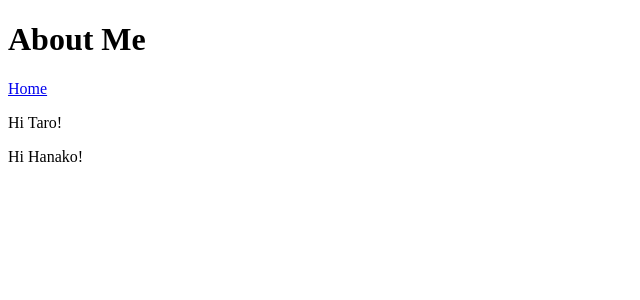
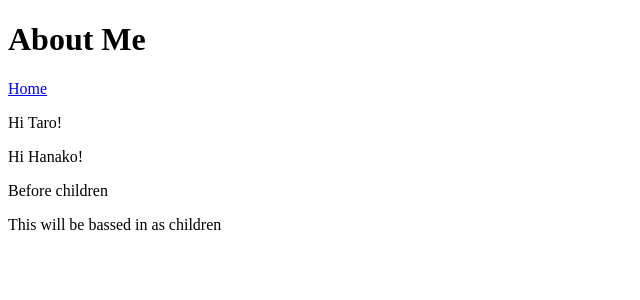
Before and after one commit to hzuika/blog_gatsby, a Gatsby app: page /about in a window 1280 px wide. Shown: the top 300 px of the page, without its empty margins (0-640 px from the left). Built offline with nearby package versions, Linux system fonts and the light colour scheme.

Commit message:
Use children argument

```diff
--- /dev/null
+++ b/src/components/frame.js
@@ -0,0 +1,12 @@
+import React from "react"
+
+const Frame = ({ children }) => {
+    return (
+        <div>
+            <p>Before children</p>
+            { children }
+        </div>
+    )
+}
+
+export default Frame
--- a/src/pages/about.js
+++ b/src/pages/about.js
@@ -1,6 +1,7 @@
 // ファイル名 がURLのパスになる．
 import React from "react"
 import { Link } from "gatsby"
+import Frame from "../components/frame"
 
 // props でタグの引数を使用できる．
 const Greeting = (props) => {
@@ -19,6 +20,9 @@ const AboutPage = () => {
                 <Greeting name="Taro" />
                 <Greeting name="Hanako" />
             </div>
+            <Frame>
+                <p>This will be bassed in as children</p>
+            </Frame>
         </main>
     )
 }
```
